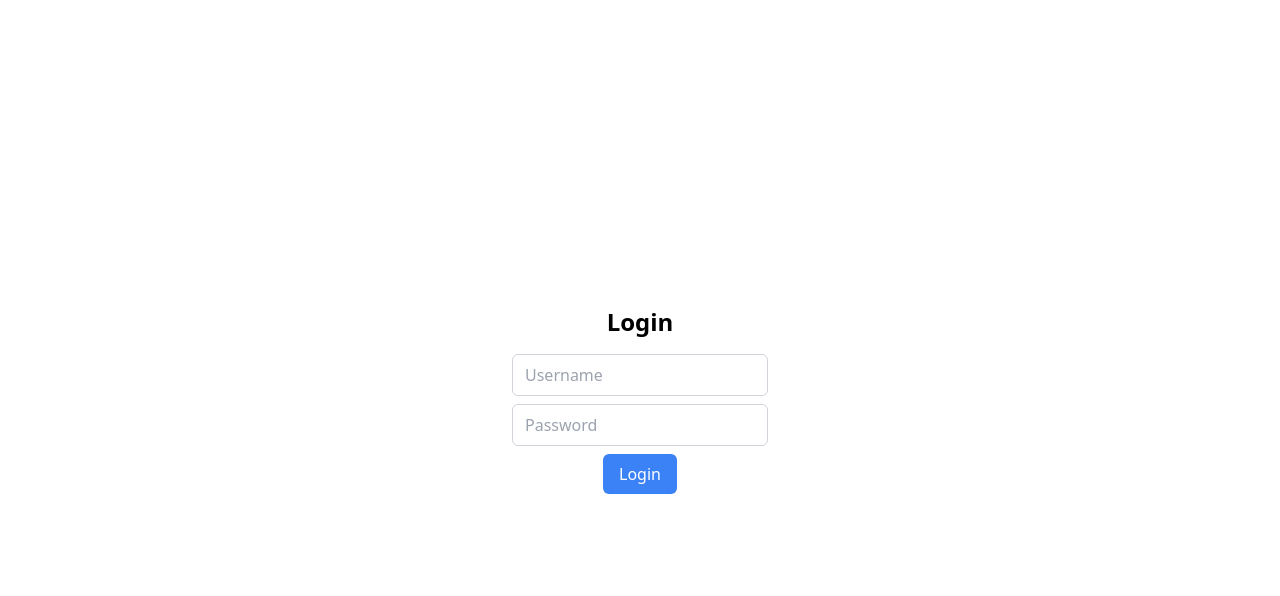
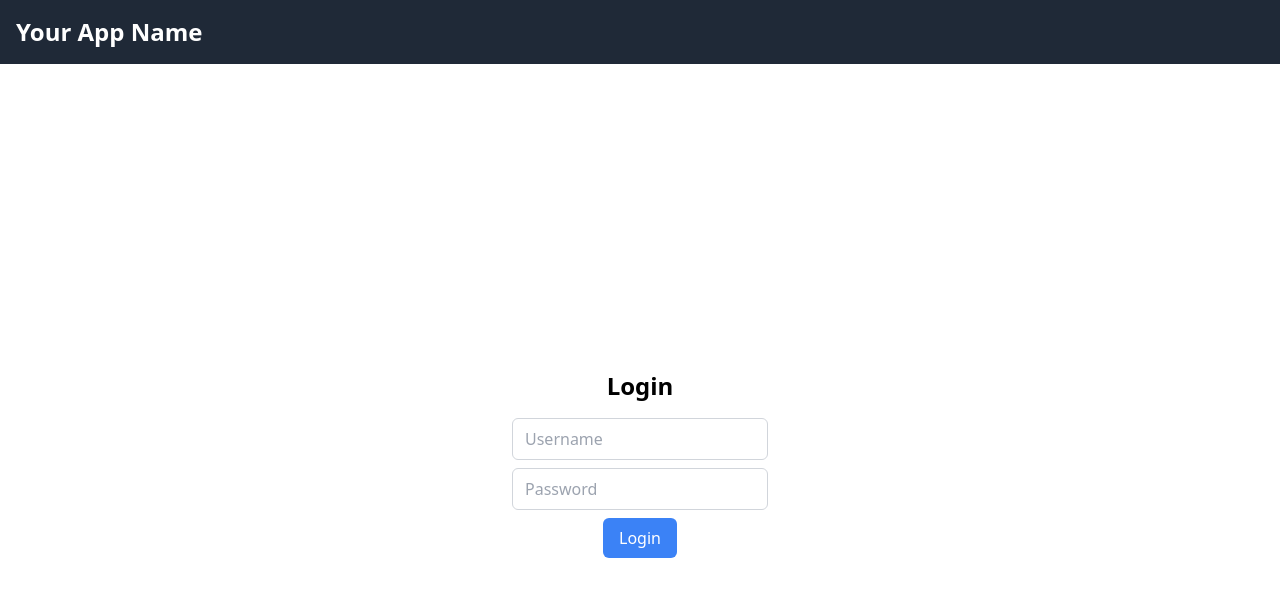
Before and after one commit to Tzet-solutions/assignment, a React (Vite) app: page / in a window 1280 px wide. Shown: the top 596 px of the page. Built offline with nearby package versions, Linux system fonts and the light colour scheme.

Commit message:
Add Logout Functionality in Navbar

```diff
--- a/src/App.jsx
+++ b/src/App.jsx
@@ -1,66 +1,53 @@
-import { useState } from 'react'
-import reactLogo from './assets/react.svg'
-import viteLogo from '/vite.svg'
-import './App.css'
-import Teacher from './Components/Teacher'
-import {
-  BrowserRouter as Router,
-  Routes,
-  Route,
-  Navigate,
-} from "react-router-dom";
-import ClassroomDetail from './Components/ClassroomDetail'
-import ExamDetails from './Components/ExamDetails'
-import ExamPage from './Components/Exampage'
-import Student from './Components/Student'
-import StudentExam from './Components/StudentExam'
-import Quiz from './Components/Quiz'
+// App.js
+
+import React, { useState } from 'react';
+import { BrowserRouter as Router, Routes, Route } from 'react-router-dom';
+import './App.css';
+import Teacher from './Components/Teacher';
+import ClassroomDetail from './Components/ClassroomDetail';
+import ExamDetails from './Components/ExamDetails';
+import Student from './Components/Student';
+import StudentExam from './Components/StudentExam';
+import Quiz from './Components/Quiz';
+import Navbar from './Components/Navbar';
 
 function App() {
   const [loggedIn, setLoggedIn] = useState(false);
-  const [username, setUsername] = useState("");
-  const [password, setPassword] = useState("");
-  const [error, setError] = useState("");
+  const [username, setUsername] = useState('');
+  const [password, setPassword] = useState('');
+  const [error, setError] = useState('');
 
   const handleLogin = () => {
     // Check username and password
     if (
-      (username === "teacher" && password === "teacher123") ||
-      (username === "student" && password === "student123")
+      (username === 'teacher' && password === 'teacher123') ||
+      (username === 'student' && password === 'student123')
     ) {
       setLoggedIn(true);
-      setError("");
+      setError('');
     } else {
-      setError("Invalid username or password.");
+      setError('Invalid username or password.');
     }
   };
 
   const handleLogout = () => {
     setLoggedIn(false);
-    setUsername("");
-    setPassword("");
+    setUsername('');
+    setPassword('');
   };
 
   return (
-    <>
-      {loggedIn ? (
     <Router>
+      <Navbar loggedIn={loggedIn} handleLogout={handleLogout} />
       <Routes>
-            {/* Render Teacher component if logged in as teacher */}
-            {username === "teacher" && (
-              <Route exact path="/" element={<Teacher />} />
-            )}
-            {/* Render Student component if logged in as student */}
-            {username === "student" && (
-              <Route exact path="/" element={<Student />} />
-            )}
+        {loggedIn && username === 'teacher' && <Route exact path="/" element={<Teacher />} />}
+        {loggedIn && username === 'student' && <Route exact path="/" element={<Student />} />}
         <Route exact path="/classroom" element={<ClassroomDetail />} />
         <Route exact path="/exam" element={<ExamDetails />} />
         <Route exact path="/studentexam" element={<StudentExam />} />
         <Route exact path="/quiz" element={<Quiz />} />
       </Routes>
-        </Router>
-      ) : (
+      {!loggedIn && (
         <div className="login-container flex flex-col justify-center items-center h-screen">
           <h2 className="text-2xl font-bold mb-4">Login</h2>
           <input
@@ -85,9 +72,8 @@ function App() {
           </button>
           {error && <p className="text-red-500 mt-2">{error}</p>}
         </div>
-
       )}
-    </>
+    </Router>
   );
 }
 
--- /dev/null
+++ b/src/Components/Navbar.jsx
@@ -0,0 +1,21 @@
+// Navbar.jsx
+
+import React from 'react';
+import { Link } from 'react-router-dom';
+
+const Navbar = ({ loggedIn, handleLogout }) => {
+  return (
+    <nav className="navbar bg-gray-800 text-white p-4">
+      <div className="container mx-auto flex justify-between items-center">
+        <h1 className="text-2xl font-bold">Your App Name</h1>
+        {loggedIn && (
+          <button onClick={handleLogout} className="bg-red-500 text-white px-4 py-2 rounded-md hover:bg-red-600 focus:outline-none focus:ring focus:ring-red-400">
+            Logout
+          </button>
+        )}
+      </div>
+    </nav>
+  );
+}
+
+export default Navbar;
```
Lines whose indentation alone changed are shown as unchanged.
